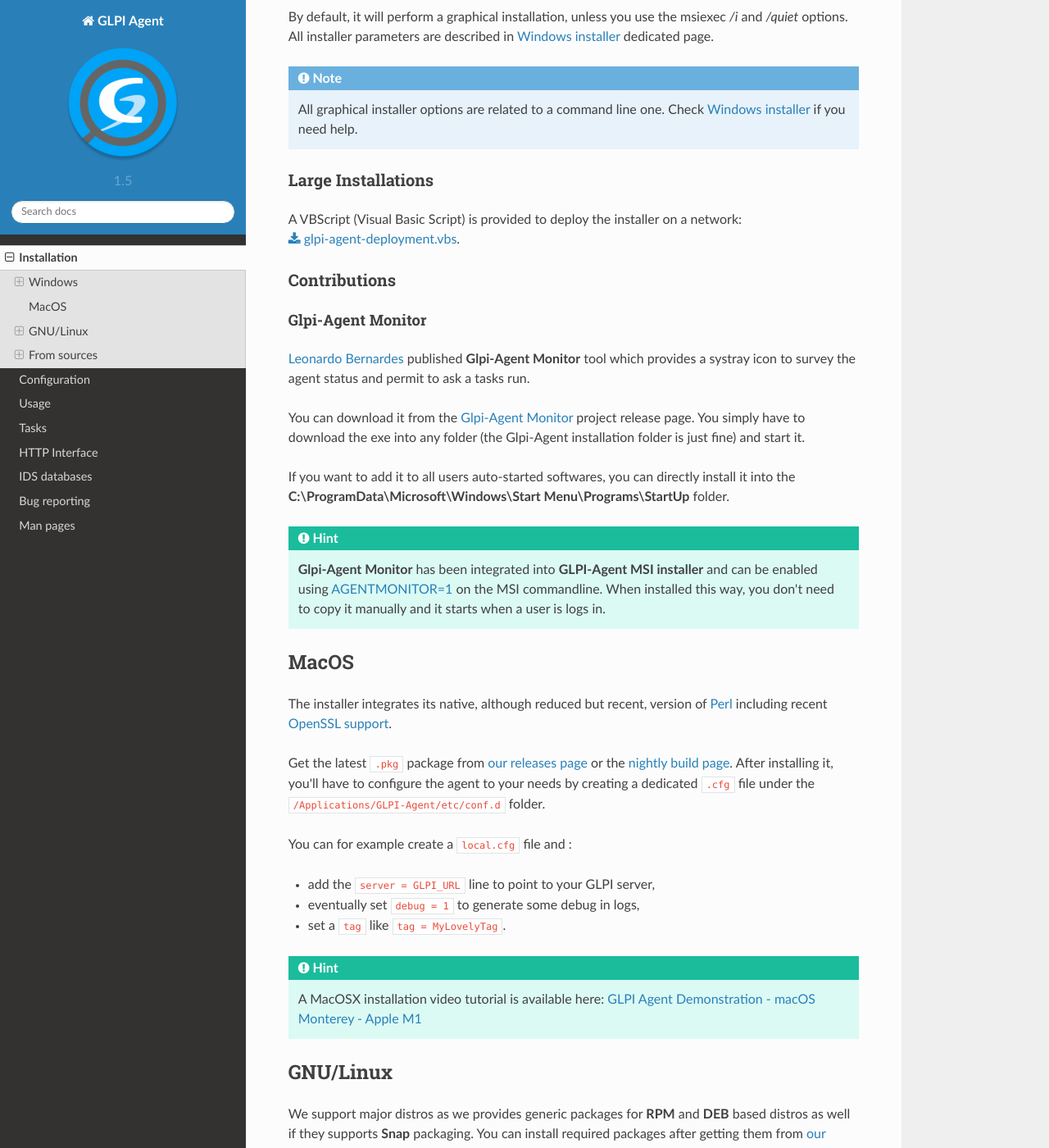
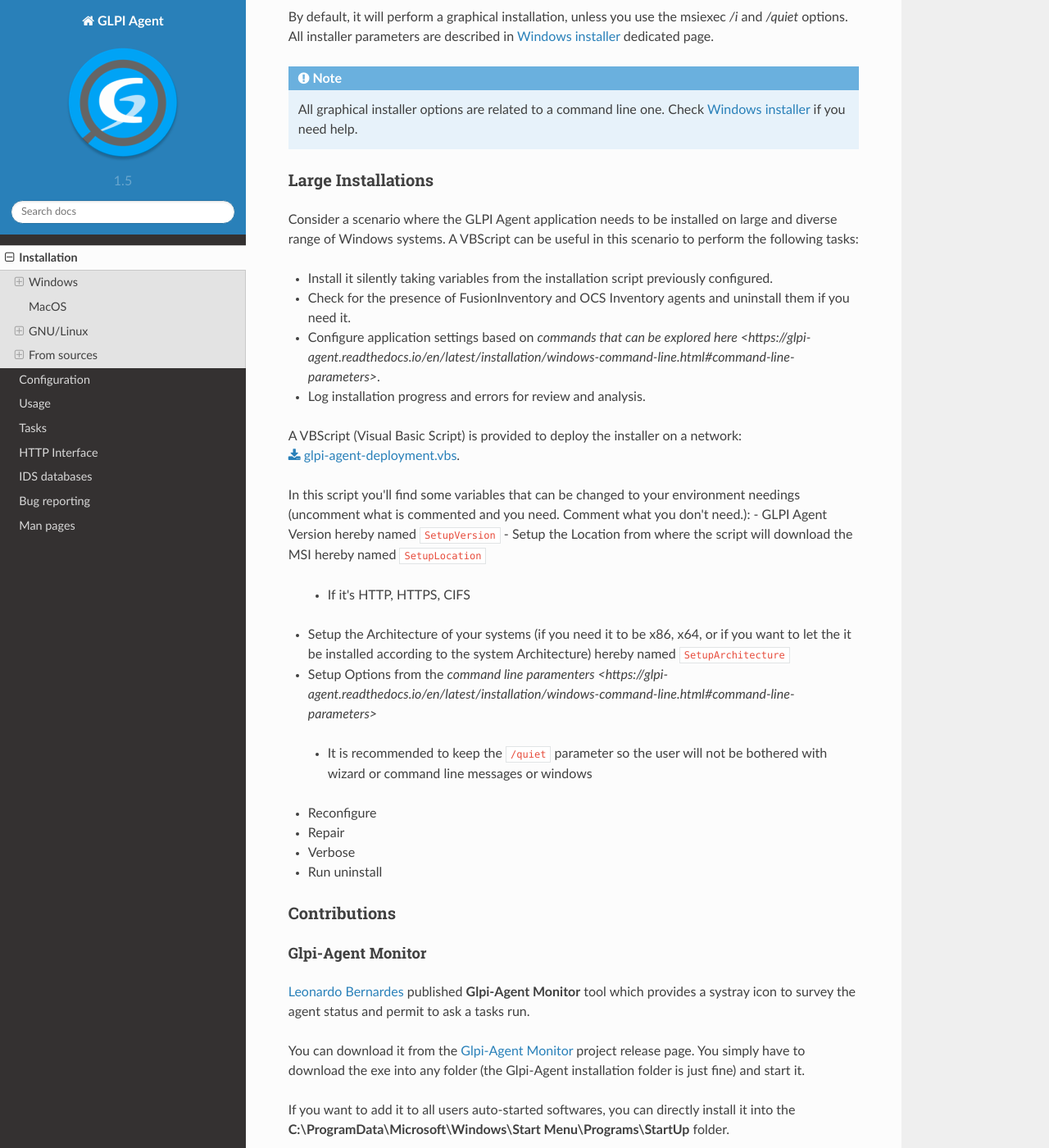
Before and after one commit to glpi-project/doc-agent, a Sphinx documentation site: the page built from source/installation/index.rst, in a window 1280 px wide and 1400 px high, scrolled down 696 px. Shown: the whole window at 82% size. Built offline with Sphinx 7.4.7 and the Read the Docs theme 2.0.0, drawn with Linux system fonts in a browser that asks for light colours.

Commit message:
added more context to large installations of GLPI agent

```diff
--- a/source/installation/index.rst
+++ b/source/installation/index.rst
@@ -34,8 +34,27 @@
 Large Installations
 ^^^^^^^^^^^^^^^^^^^
 
+Consider a scenario where the GLPI Agent application needs to be installed on large and diverse range of Windows systems. A VBScript can be useful in this scenario to perform the following tasks:
+
+- Install it silently taking variables from the installation script previously configured.
+- Check for the presence of FusionInventory and OCS Inventory agents and uninstall them if you need it.
+- Configure application settings based on `commands that can be explored here <https://glpi-agent.readthedocs.io/en/latest/installation/windows-command-line.html#command-line-parameters>`.
+- Log installation progress and errors for review and analysis.
+
 A VBScript (Visual Basic Script) is provided to deploy the installer on a network:
 :download:`glpi-agent-deployment.vbs <https://raw.github.com/glpi-project/glpi-agent/develop/contrib/windows/glpi-agent-deployment.vbs>`.
+
+In this script you'll find some variables that can be changed to your environment needings (uncomment what is commented and you need. Comment what you don't need.):
+- GLPI Agent Version hereby named ``SetupVersion``
+- Setup the Location from where the script will download the MSI hereby named ``SetupLocation``
+ - If it's HTTP, HTTPS, CIFS
+- Setup the Architecture of your systems (if you need it to be x86, x64, or if you want to let the it be installed according to the system Architecture) hereby named ``SetupArchitecture``
+- Setup Options from the `command line paramenters <https://glpi-agent.readthedocs.io/en/latest/installation/windows-command-line.html#command-line-parameters>`
+ - It is recommended to keep the ``/quiet`` parameter so the user will not be bothered with wizard or command line messages or windows
+- Reconfigure
+- Repair
+- Verbose
+- Run uninstall
 
 Contributions
 ^^^^^^^^^^^^^
```
